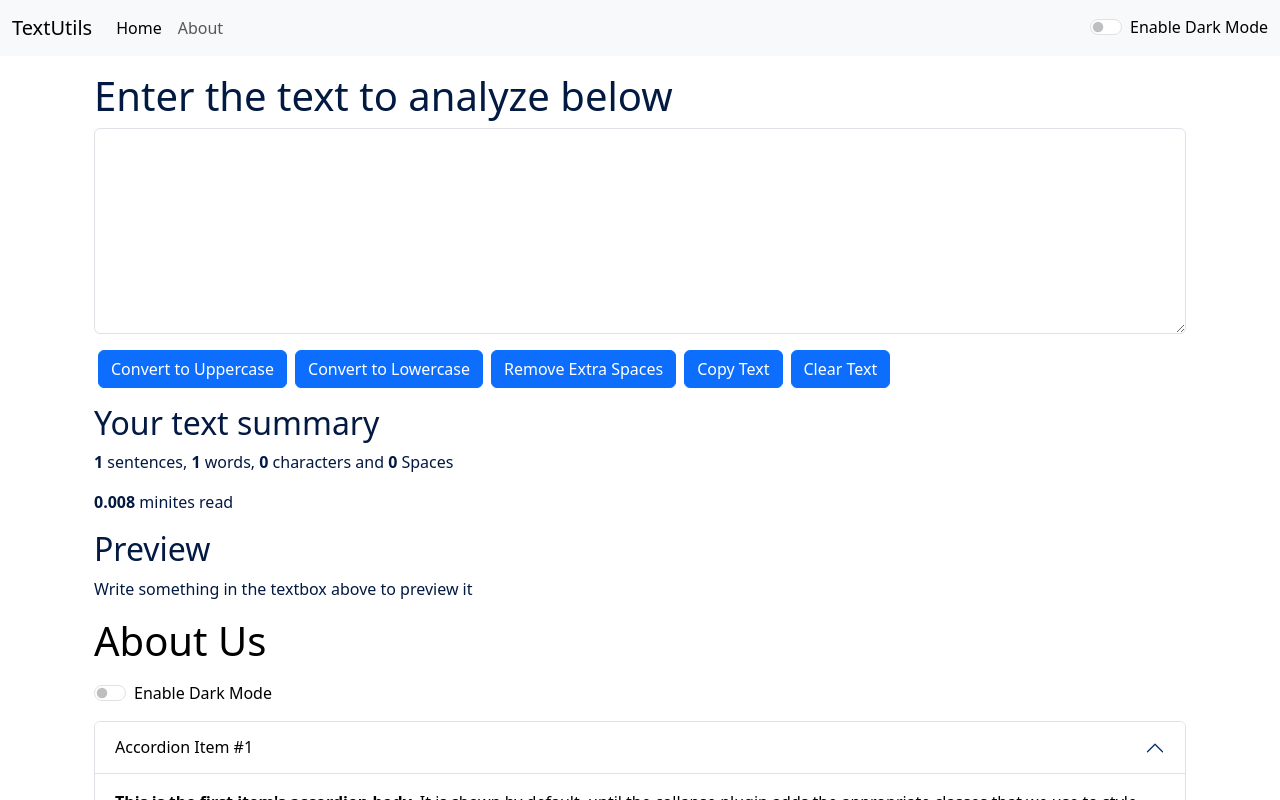
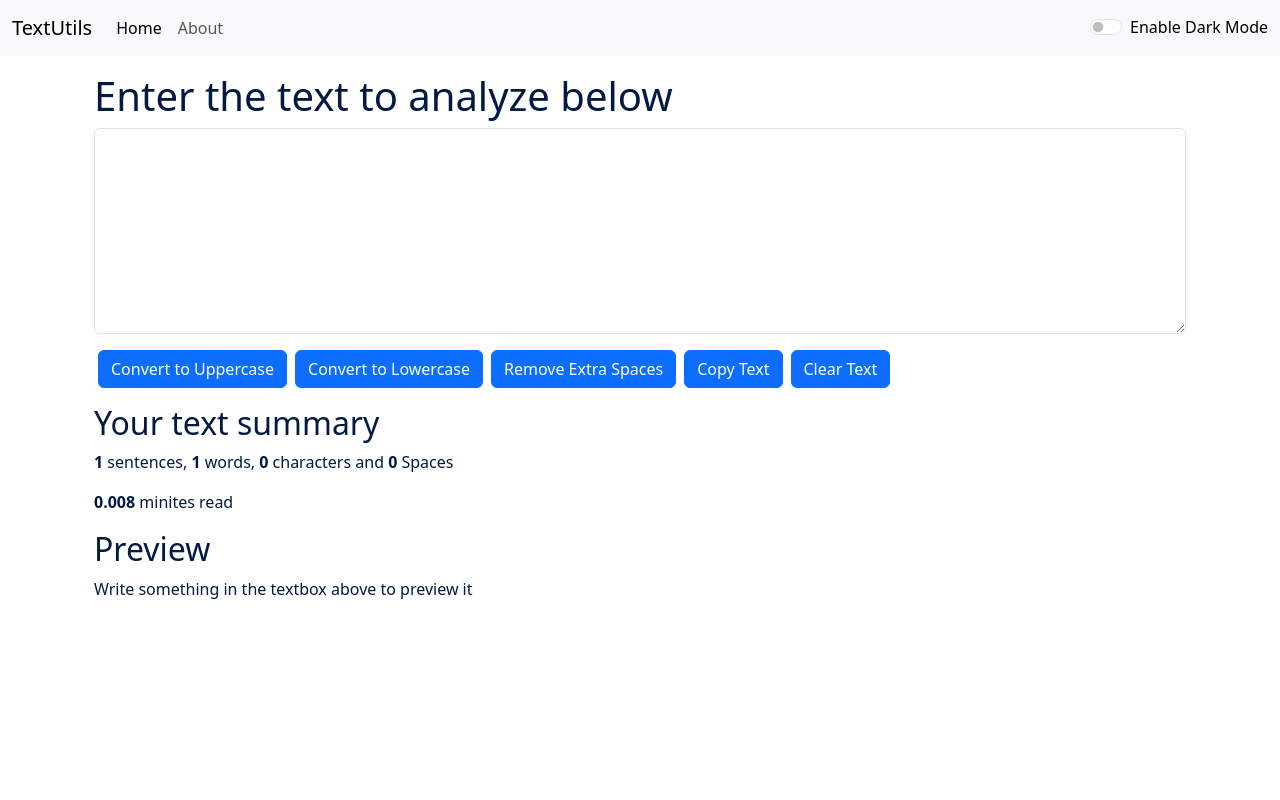
Before and after one commit to KowshickChowdhury/Textutils-React, a React (Create React App) app: page / in a window 1280 px wide. Shown: the top 800 px of the page. Built offline with nearby package versions, Linux system fonts and the light colour scheme.

Commit message:
update app.js

```diff
--- a/src/App.js
+++ b/src/App.js
@@ -1,5 +1,5 @@
 import './App.css';
-import About from './components/About';
+// import About from './components/About';
 import Navbar from './components/Navbar';
 import TextForm from './components/TextForm';
 import React, { useState } from 'react';
@@ -24,7 +24,7 @@ function App() {
     <Navbar title='TextUtils' abouttext='About' mode={mode} toggleMode={toggleMode} />
     <div className="container my-3">
     <TextForm heading="Enter the text to analyze below" mode={mode} />
-    <About/>
+    {/* <About/> */}
     </div>
     </>
   );
```
